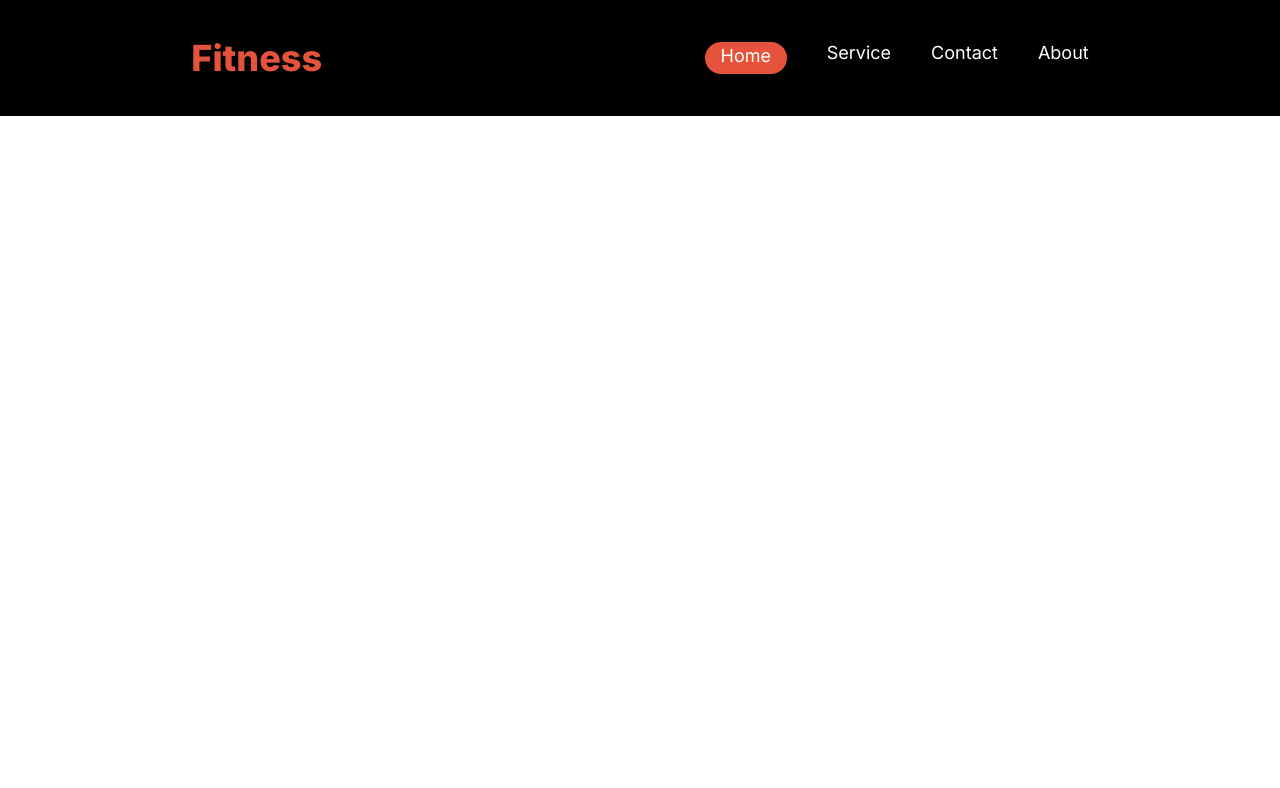
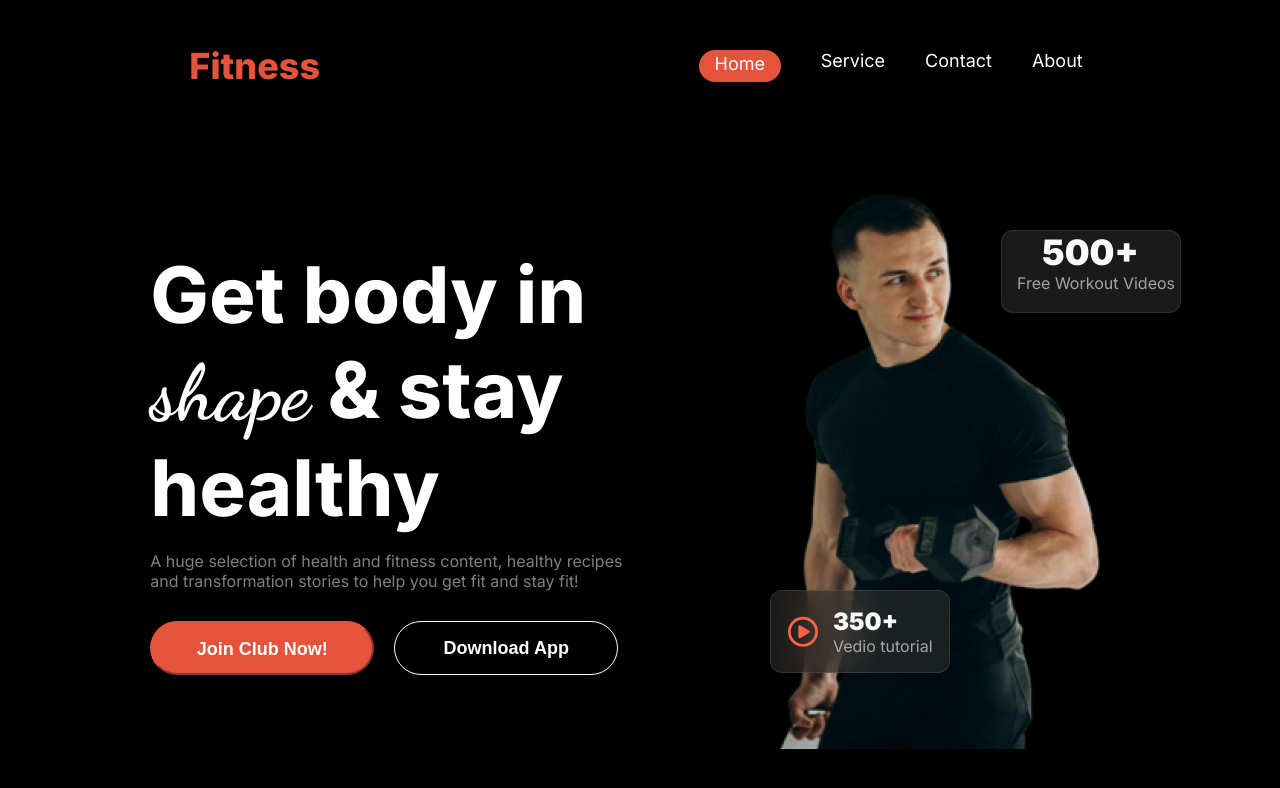
Before and after one commit to AtiqueShahriarArnob/asgmt-two, a plain HTML site: page index.html in a window 1280 px wide. Drawn offline with Linux system fonts and the light colour scheme.

Commit message:
banner-done

```diff
--- a/index.html
+++ b/index.html
@@ -1,11 +1,14 @@
 <!DOCTYPE html>
 <html lang="en">
+
 <head>
     <meta charset="UTF-8">
     <meta name="viewport" content="width=device-width, initial-scale=1.0">
     <link rel="stylesheet" href="styles/styles.css">
+    <script src="https://kit.fontawesome.com/0d41f2929c.js" crossorigin="anonymous"></script>
     <title>assignment-two</title>
 </head>
+
 <body class="inter">
     <header>
         <nav class="navbar">
@@ -13,14 +16,45 @@
                 <h3 class="fitness">Fitness</h3>
             </div>
             <div class="nav-info">
-            <p class="home">Home</p>
-            <p>Service</p>
-            <p>Contact </p>
-            <p>About</p>
+                <p class="home">Home</p>
+                <p>Service</p>
+                <p>Contact </p>
+                <p>About</p>
+            </div>
+        </nav>
+        <div class="banner">
+            <div>
+                <p class="banner-title">Get body in<br> <span class="style">shape</span> & stay<br> healthy</p>
+                <P class="banner-info">A huge selection of health and fitness content, healthy recipes<br> and
+                    transformation stories to help
+                    you get fit and stay fit!</P>
+                <div class="buttons">
+                    <button class="join-btn">Join Club Now!</button>
+                    <button class="download-btn">Download App</button>
+
+                </div>
+                <div class="blur-part">
+                    <div class="play-icon"><i class="fa-regular fa-circle-play"></i></div>
+                    <div>
+                        <p class="video-number">350+</p>
+                        <p class="video-type">Vedio tutorial</p>
+                    </div>
+                </div>
+            </div>
+            <div>
+                <img src="./images/Images 2.png" alt="" srcset="">
+
+            </div>
+            <div class="blur-part-2">
+                <p class="video-number-2">500+</p>
+                <p class="video-type-2">Free Workout Videos</p>
+                </div>
+            </div>
+
         </div>
-        </nav>
     </header>
     <main></main>
     <footer></footer>
 </body>
+
 </html>
--- a/styles/styles.css
+++ b/styles/styles.css
@@ -1,16 +1,19 @@
 @import url('https://fonts.googleapis.com/css2?family=Inter:wght@100..900&display=swap');
+@import url('https://fonts.googleapis.com/css2?family=Dancing+Script:wght@400..700&display=swap');
 
 .inter {
     font-family: "Inter", sans-serif;
-    margin:  auto;
+    margin-left: auto;
+    background-color: black;
+
 }
 
 .navbar {
     display: flex;
     align-items: center;
     justify-content: space-around;
-    background-color: black;
 }
+
 .fitness {
     color: rgb(230, 83, 60);
     font-family: Inter;
@@ -22,7 +25,8 @@
     display: flex;
     gap: 40px;
 }
-nav p{
+
+nav p {
     color: rgb(255, 255, 255);
     font-family: Inter;
     font-size: 18px;
@@ -30,7 +34,8 @@ font-weight: 400;
     justify-content: center;
     align-items: center;
 }
-.home{
+
+.home {
     width: 82px;
     height: 29px;
     justify-content: center;
@@ -40,3 +45,128 @@ background: rgb(230, 83, 60);
     text-align: center;
     padding-top: 3px;
 }
+
+.banner {
+    display: flex;
+    margin-top: 45px;
+    justify-content: center;
+    align-items: center;
+    justify-content: space-evenly;
+}
+
+.banner-title {
+    color: rgb(255, 255, 255);
+    font-size: 78px;
+    font-weight: 750;
+    margin-bottom: 0px;
+    margin-top: 0px;
+}
+
+.style {
+    font-family: "Dancing Script", cursive;
+}
+
+.banner-info {
+    color: rgba(255, 255, 255, 0.5);
+    font-family: Inter;
+    font-size: 16px;
+    font-weight: 400;
+}
+
+.join-btn {
+    width: 224px;
+    height: 54px;
+    padding: 16px 40px 16px 40px;
+    border-radius: 42px;
+    background: rgb(230, 83, 60);
+    color: rgb(255, 255, 255);
+    font-size: 18px;
+    font-weight: 600;
+    border-color: rgb(230, 83, 60);
+}
+
+.download-btn {
+    color: rgb(255, 255, 255);
+    font-size: 18px;
+    font-weight: 600;
+    border-radius: 42px;
+    border: 1px solid rgb(255, 255, 255);
+    width: 224px;
+    height: 54px;
+    padding: 16px 40px 16px 40px;
+    background-color: black;
+}
+
+.buttons {
+    display: flex;
+    gap: 20px;
+    margin-top: 30px;
+}
+
+.play-icon i {
+    font-size: 30px;
+    color: tomato;
+
+}
+
+.blur-part {
+    display: flex;
+    justify-content: center;
+    align-items: center;
+    gap: 15px;
+    border: 1px solid rgba(255, 255, 255, 0.1);
+    border-radius: 12px;
+    backdrop-filter: blur(20px);
+    background: rgba(48, 48, 48, 0.54);
+    width: 178px;
+    height: 81px;
+    position: absolute;
+    margin-left: 620px;
+    margin-top: -85px;
+}
+
+.video-number {
+    color: rgb(250, 250, 249);
+    font-size: 24px;
+    font-weight: 900;
+    margin-top: 0px;
+    margin-bottom: 0px;
+}
+.video-number-2{
+     color: rgb(250, 250, 249);
+    font-size: 35px;
+    font-weight: 900;
+    margin-top: 0px;
+    margin-bottom: 0px;
+    padding-left: 40px;
+
+}
+.video-type {
+    color: rgba(239, 237, 232, 0.65);
+    margin-top: 0px;
+    margin-bottom: 0px;
+
+}
+.video-type-2{
+    color: rgba(239, 237, 232, 0.65);
+    margin-top: 0px;
+    margin-bottom: 0px;
+    padding-left: 15px;
+}
+
+.blur-part-2 {
+    display: flex;
+    justify-content: center;
+    align-items: center;
+    gap: 15px;
+    border: 1px solid rgba(255, 255, 255, 0.1);
+    border-radius: 12px;
+    backdrop-filter: blur(20px);
+    background: rgba(48, 48, 48, 0.54);
+    width: 178px;
+    height: 81px;
+    position: absolute;
+    margin-left: 910px;
+    margin-top: -380px;
+    display: block;
+}
```
Lines whose indentation alone changed are shown as unchanged.
